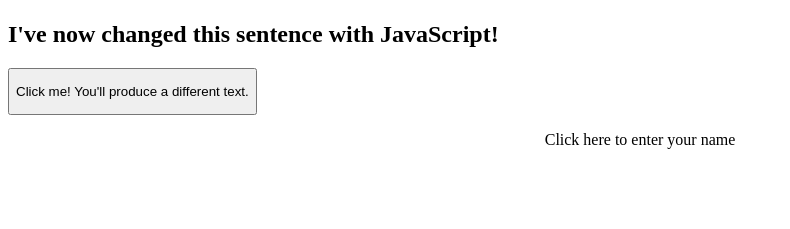
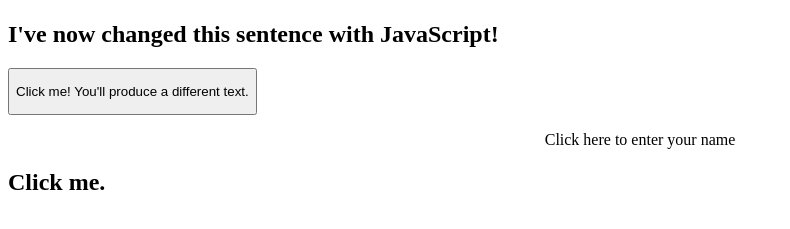
Before and after one commit to jestebanito/Re-learning-Code, a plain HTML site: page index.html in a window 1280 px wide. Shown: the part 59-288 px from the top of the page, without its empty margins (0-790 px from the left). Drawn offline with Linux system fonts and the light colour scheme.

Commit message:
learned 3 ways of adding JavaScript to an HTML file

```diff
--- a/index.html
+++ b/index.html
@@ -21,6 +21,17 @@
     </main>
     <footer>
     </footer>
+    <!-- 3 ways of adding JavaScript in an HTML file -->
+
+    <!-- 1: Inline Javascript -->
+    <h2 onclick="console.log('adding in an onclick event in HTML')">Click me.</h2>
+    <!-- 2: Embedded JavaScript -->
+
+    <script>
+        console.log('Embedded JavaScript');
+    </script>
+
+    <!-- 3: Loaded JavaScript file externally -->
     <script src="script.js"></script>
 </body>
 </html>
```
